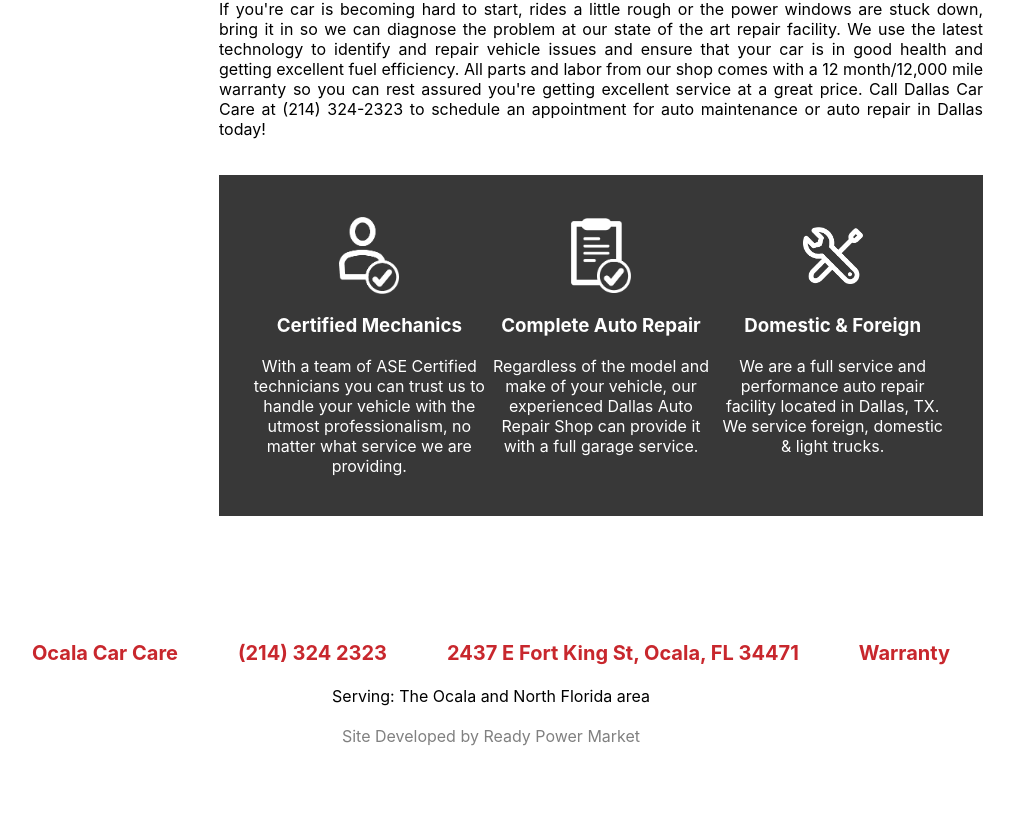
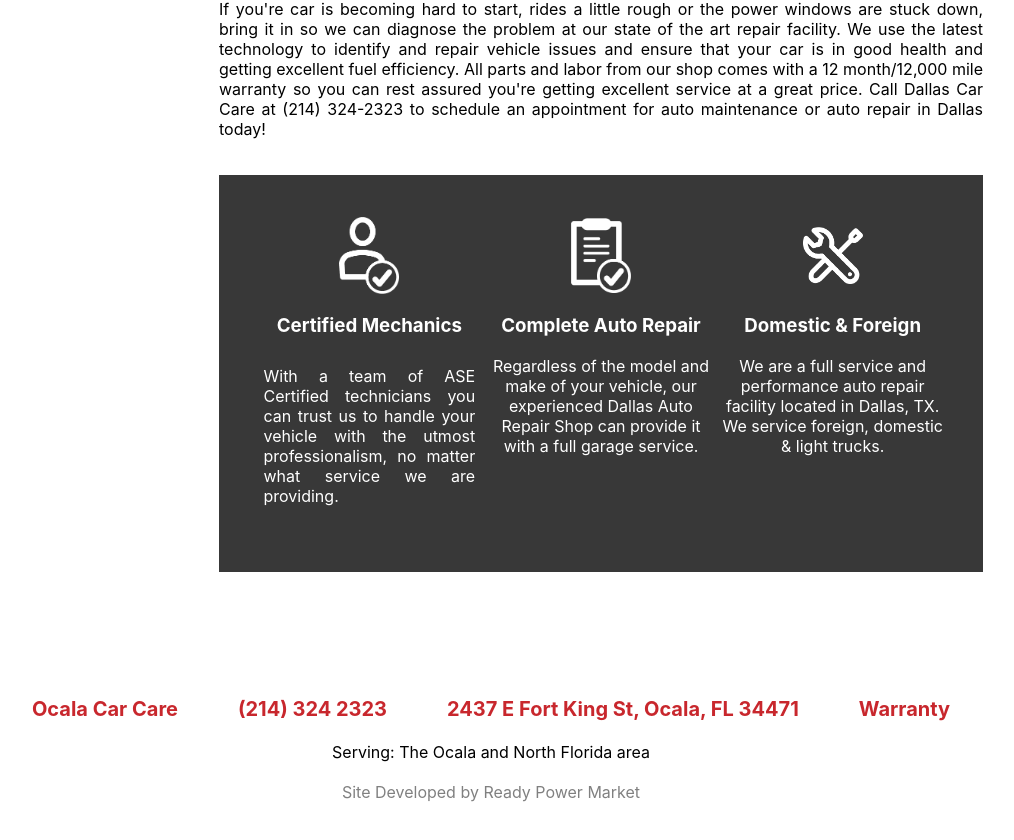
Before and after one commit to jmarkl3/Auto-Repair-Site, a React (Create React App) app: page /#/about in a window 1280 px wide. Shown: the part 930-1770 px from the top of the page, without its empty margins (149-1163 px from the left). Before the commit the page ends 1726 px from the top, so only its background shows below. Built offline with nearby package versions, Linux system fonts and the light colour scheme.

Commit message:
various small updates

```diff
--- a/src/App.css
+++ b/src/App.css
@@ -14,3 +14,7 @@
 h2 {
   text-align: center;
 }
+.padding10{
+  padding: 10px;
+  box-sizing: border-box;
+}
--- a/src/Components/AdvantageBlock.js
+++ b/src/Components/AdvantageBlock.js
@@ -11,7 +11,7 @@
                 <img src={userCheckIcon} className='advantageBoxColumnImg'></img>
             </div>
             <h3>Certified Mechanics</h3>
-            <div>With a team of ASE Certified technicians you can trust us to handle your vehicle with the utmost professionalism, no matter what service we are providing.</div>
+            <p className='padding10'>With a team of ASE Certified technicians you can trust us to handle your vehicle with the utmost professionalism, no matter what service we are providing.</p>
         </div>
         <div className='advantageBoxColumn'>
             <div className='advantageBoxColumnImgContainer'>
--- a/src/SellYourCar/SellYourCar.js
+++ b/src/SellYourCar/SellYourCar.js
@@ -6,9 +6,6 @@
   return (
     <div className='pageOuter'>
         <div className='pageInner'>
-            <div className='headerImage'>
-                <img src={junkCars}></img>
-            </div>
             <h1>Sell Us Your Car</h1>
             <h3>We are willing to buy cars in any condition.</h3>
             <p>
@@ -16,6 +13,9 @@
                 Contact us today to get an offer on your used vehicle. We will make a fair offer based on the year, make, model, mileage, and general condition of the car.
                 Market values vary so to get a quote please speak with one of our authorized repersentatives.
             </p>
+            <div className='headerImage'>
+                <img src={junkCars}></img>
+            </div>
         </div>
     </div>
   )
```
Also changed, not shown: src/App.js (+33 -0 lines).
